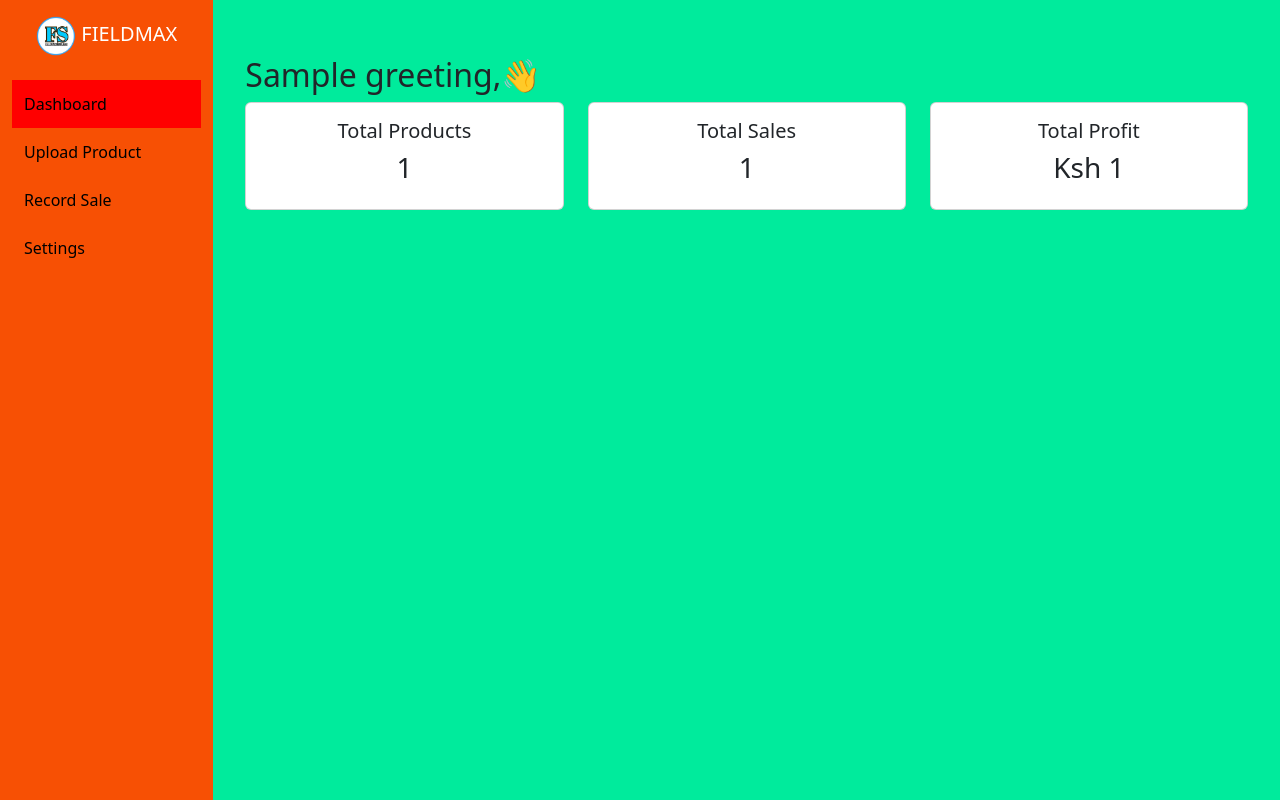
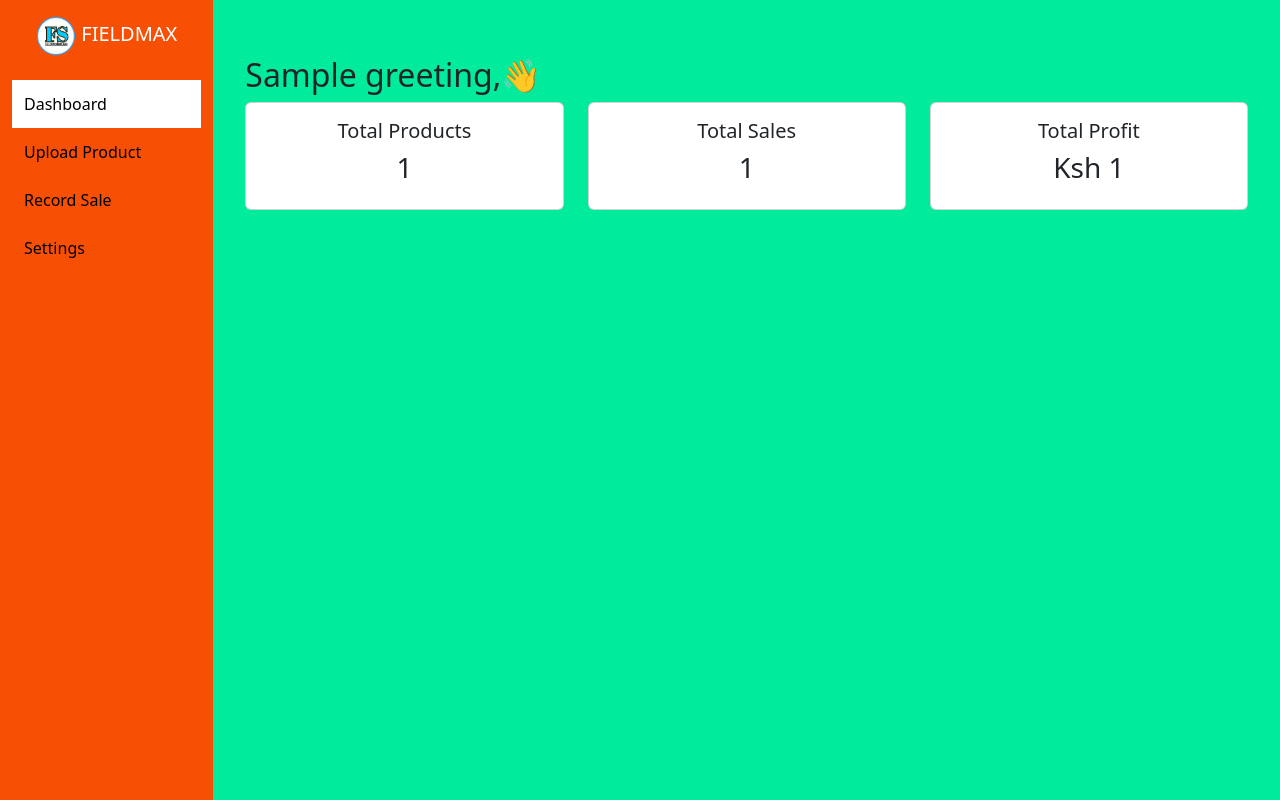
Before and after one commit to Vincentchirchir/fieldmax-sales-app, a Flask app: template templates/dashboard.html in a window 1280 px wide, with the pointer over the restyled element. Run offline with Flask 3, Linux system fonts and the light colour scheme; the template is opened without the code that fills it: most values are stand-ins (such as "Sample title", 1, 10 or a date in 2020); some libraries are stand-ins or nearby versions.

Commit message:
Update dashboard.html

```diff
--- a/templates/dashboard.html
+++ b/templates/dashboard.html
@@ -22,7 +22,7 @@
         }
         .sidebar a:hover,
         .sidebar a.active {
-            background-color: hsl(0, 100%, 50%);
+            background-color: hsl(0, 0%, 100%);
         }
         .content {
             padding: 2rem;
```
